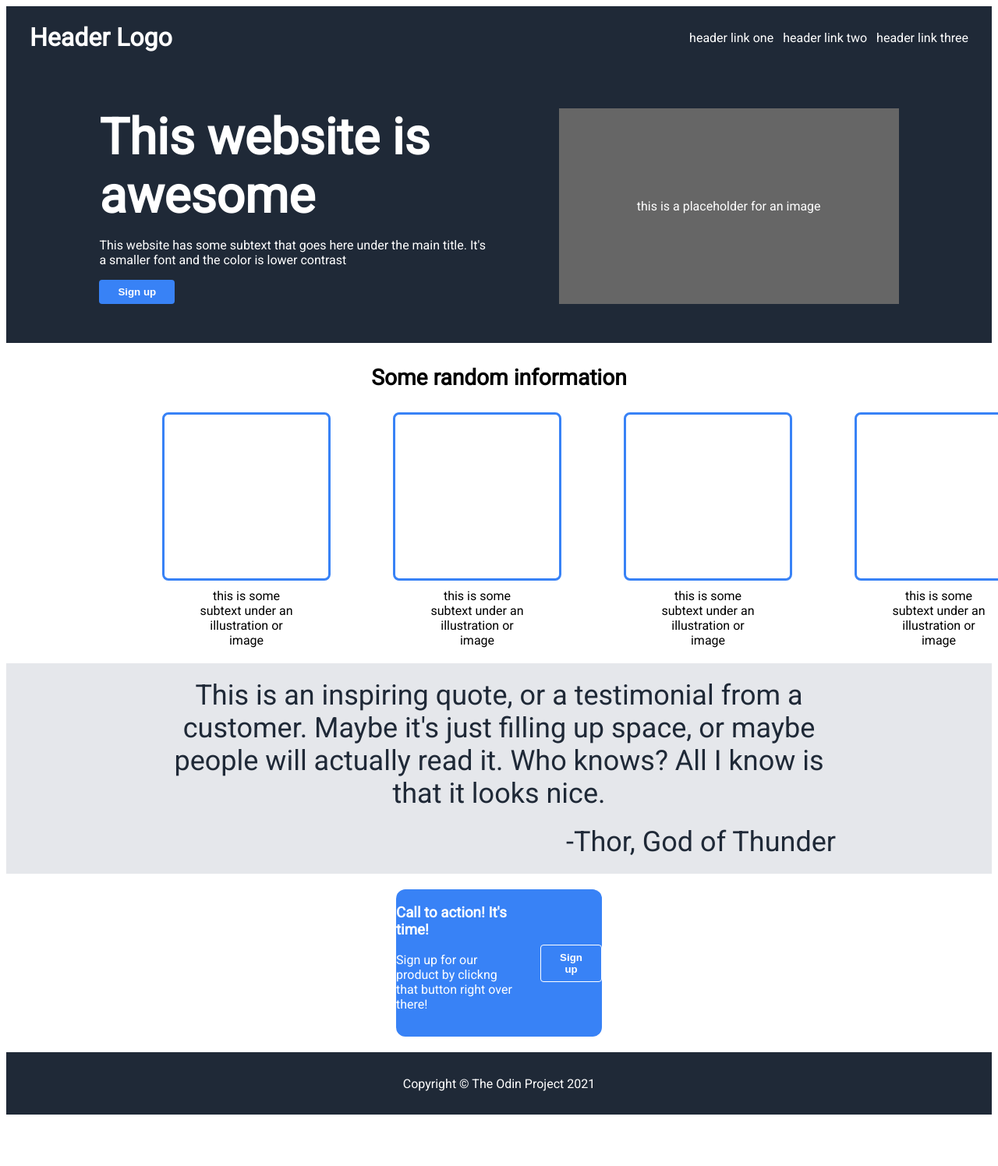
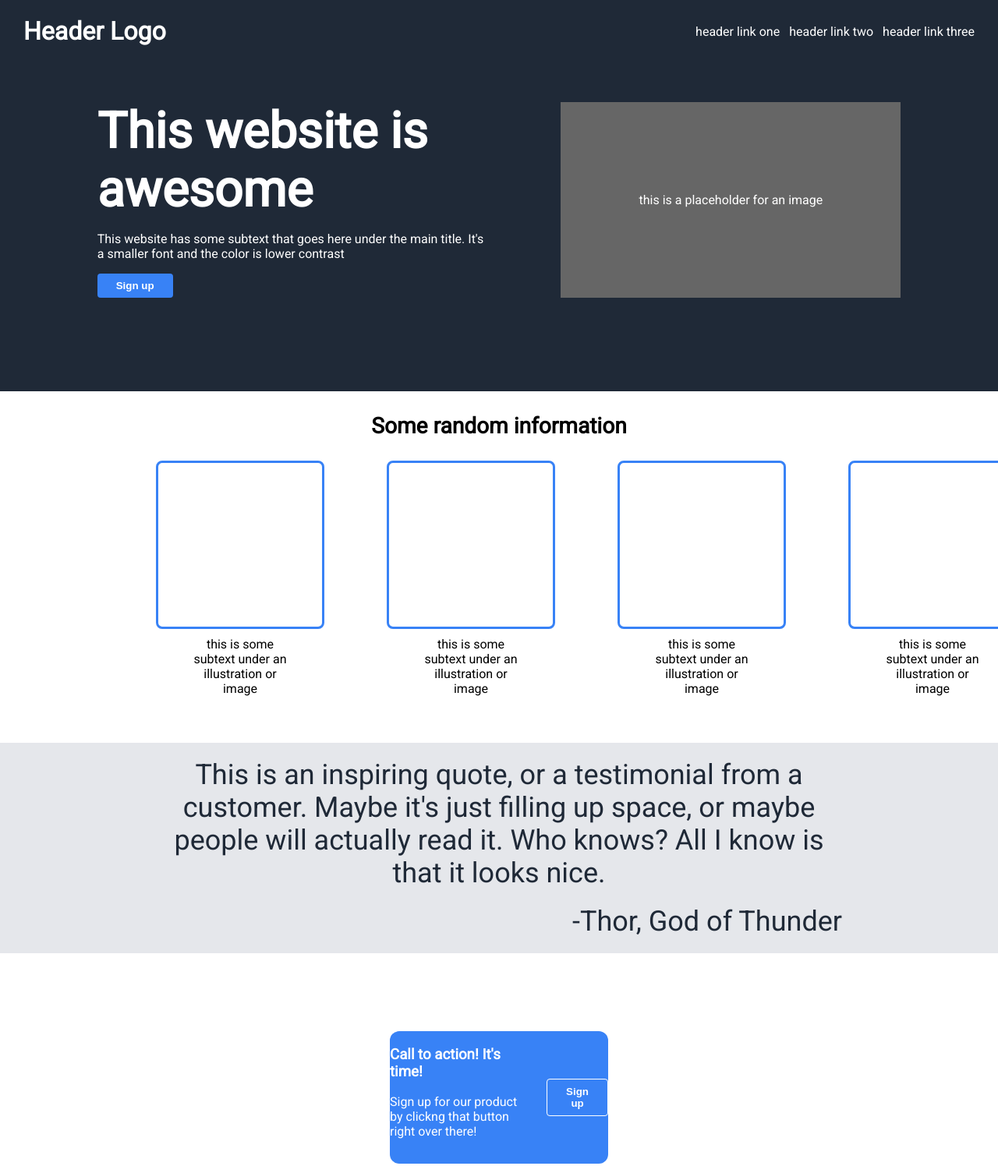
Before and after one commit to 0Edu0/landing-page-top-project, a plain HTML site: page index.html in a window 1280 px wide. Shown: the top 1496 px of the page at 78% size. Before the commit the page ends 1438 px from the top, so only its background shows below. Drawn offline with Linux system fonts and the light colour scheme.

Commit message:
Fix margins and padding

```diff
--- a/style.css
+++ b/style.css
@@ -1,5 +1,6 @@
 body {
     font-family: 'Roboto';
+    margin: 0px;
 }
 
 ul {
@@ -40,7 +41,7 @@ h2 {
     background-color: #1F2937;
     color: #fff;
     gap: 20px;
-    padding: 50px;
+    padding: 50px 50px 120px 50px;
 }
 
 button {
@@ -65,7 +66,7 @@ button {
 .cards {
     display: flex;
     gap: 80px;
-    margin: 0px 200px 20px 200px;
+    margin: 0px 200px 60px 200px;
 }
 
 .card {
@@ -115,7 +116,7 @@ button {
     background-color: #3882F6;
     justify-content: center;
     align-items: center;
-    margin: 20px 500px 20px 500px;
+    margin: 100px 500px 100px 500px;
     border: 1px solid none;
     border-radius: 12px;
     color: #fff;
```
